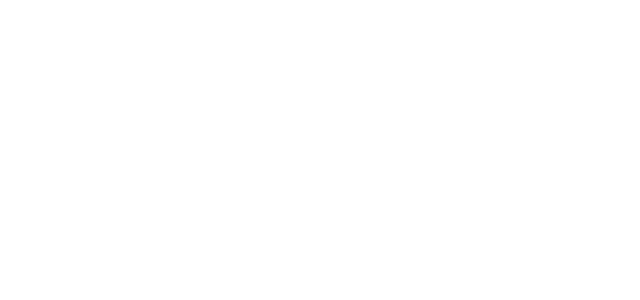
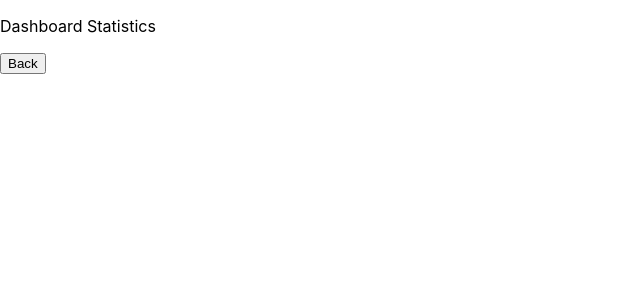
Before and after one commit to celinaurzua/astratalent, a React (Create React App) app: page /statistics in a window 1280 px wide. Shown: the top 300 px of the page, without its empty margins (0-640 px from the left). Built offline with nearby package versions, Linux system fonts and the light colour scheme.

Commit message:
Routers to RH user

```diff
--- a/src/Components/Dashboardrh.js
+++ b/src/Components/Dashboardrh.js
@@ -1,4 +1,5 @@
 import React, { Component } from 'react';
+import { Link } from 'react-router-dom';
 
 
 class Dashboardrh extends Component {
@@ -6,7 +7,9 @@ class Dashboardrh extends Component {
     return (
       <div>
           <p>Dashboard RH</p>
+          <Link to="statistics">
           <button>Dashboard Statistics</button>
+          </Link>
       </div>
     );
   }
--- a/src/Components/Dashboardstatistics.js
+++ b/src/Components/Dashboardstatistics.js
@@ -1,12 +1,15 @@
 import React, { Component } from 'react';
+import { Link } from 'react-router-dom';
 
 
 class Dashboardrh extends Component {
   render() {
     return (
       <div>
-          <p>Dashboard RH</p>
+          <p>Dashboard Statistics</p>
+          <Link to="/rh">
           <button>Back</button>
+          </Link>
       </div>
     );
   }
--- a/src/Components/Loginrh.js
+++ b/src/Components/Loginrh.js
@@ -1,4 +1,5 @@
 import React, { Component } from 'react';
+import { Link } from 'react-router-dom';
 
 
 class Loginrh extends Component {
@@ -6,7 +7,9 @@ class Loginrh extends Component {
     return (
       <div>
           <p>Log in RH</p>
+          <Link to="/rh">
           <button>Log in</button>
+          </Link>
       </div>
     );
   }
--- a/src/Components/Testone.js
+++ b/src/Components/Testone.js
@@ -5,7 +5,7 @@ import { Link } from 'react-router-dom';
 class Testone extends Component {
   render() {
     return (
-      <div className="cointenerContact">
+      <div>
           <p>Test de Lógica</p>
           <Link to="testtwo">
           <button>START TEST 2</button>
--- a/src/Routers.js
+++ b/src/Routers.js
@@ -8,6 +8,9 @@ import Testtwo from './Components/Testtwo'
 import Testthree from './Components/Testthree'
 import Testfeedback from './Components/Testfeedback'
 import Testbye from './Components/Testbye'
+import Loginrh from './Components/Loginrh'
+import Rh from './Components/Dashboardrh'
+import Statistics from './Components/Dashboardstatistics'
 
 
 
@@ -21,6 +24,9 @@ const Routers = () => (
         <Route exact path="/testthree" component={Testthree}/>
         <Route exact path="/testfeedback" component={Testfeedback}/>
         <Route exact path="/testbye" component={Testbye}/>
+        <Route exact path="/login-rh" component={Loginrh}/>
+        <Route exact path="/rh" component={Rh}/>
+        <Route exact path="/statistics" component={Statistics}/>
     </Switch>
     </BrowserRouter>
 )
```
Also changed, not shown: src/Components/Timer.js (renamed from src/Timer.js).
